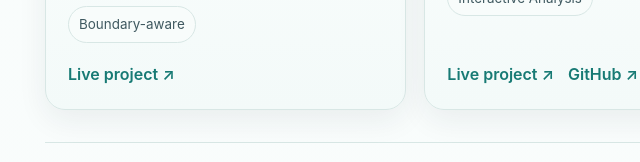
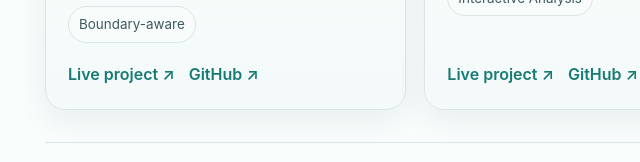
Before and after one commit to simoneghezzicolombo/simoneghezzicolombo.github.io, a plain HTML site: page index.html in a window 1280 px wide. Shown: the part 2064-2226 px from the top of the page, 35-675 px from the left. Drawn offline with Linux system fonts and the light colour scheme.

Commit message:
Add Electio GitHub link

```diff
--- a/index.html
+++ b/index.html
@@ -761,6 +761,7 @@
           </div>
           <div class="project-links">
             <a href="https://electio-org.github.io/italia" target="_blank" rel="noreferrer">Live project ↗</a>
+            <a href="https://github.com/Electio-org/italia" target="_blank" rel="noreferrer">GitHub ↗</a>
           </div>
         </article>
 
```
